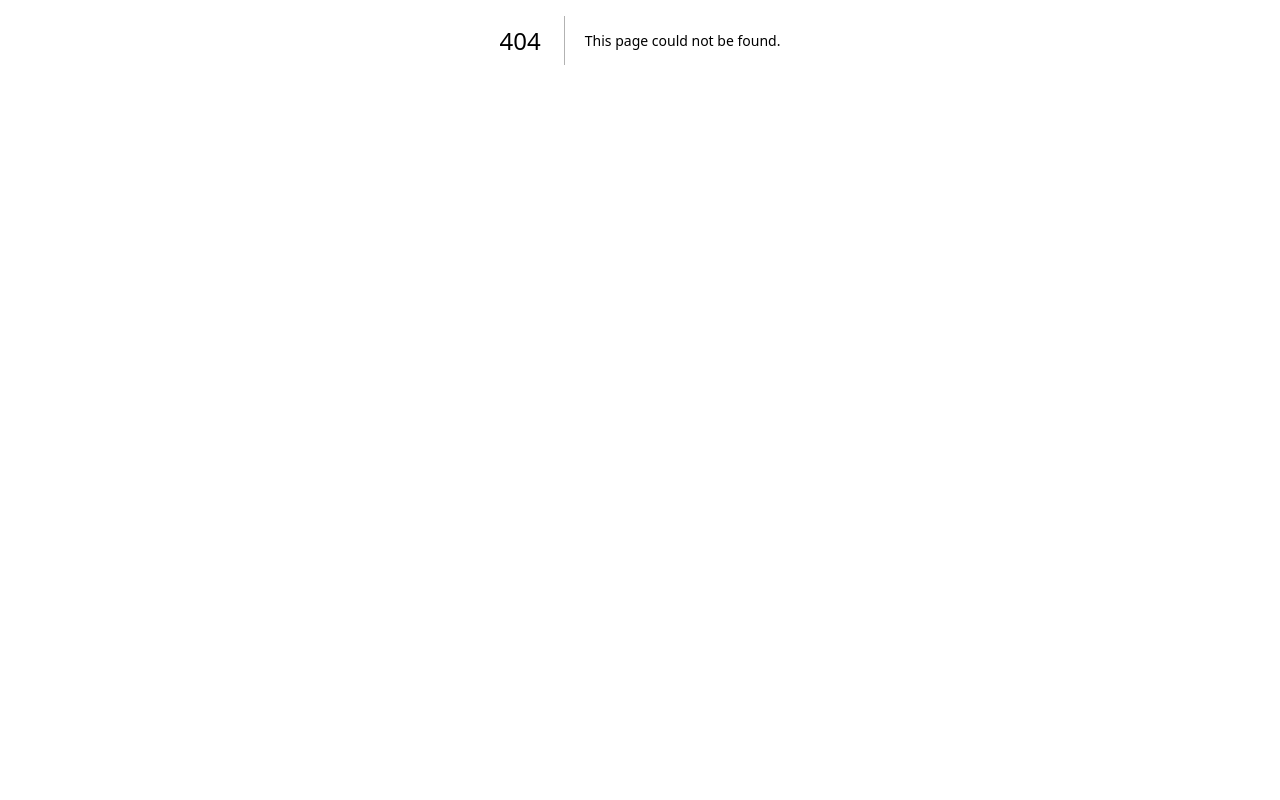
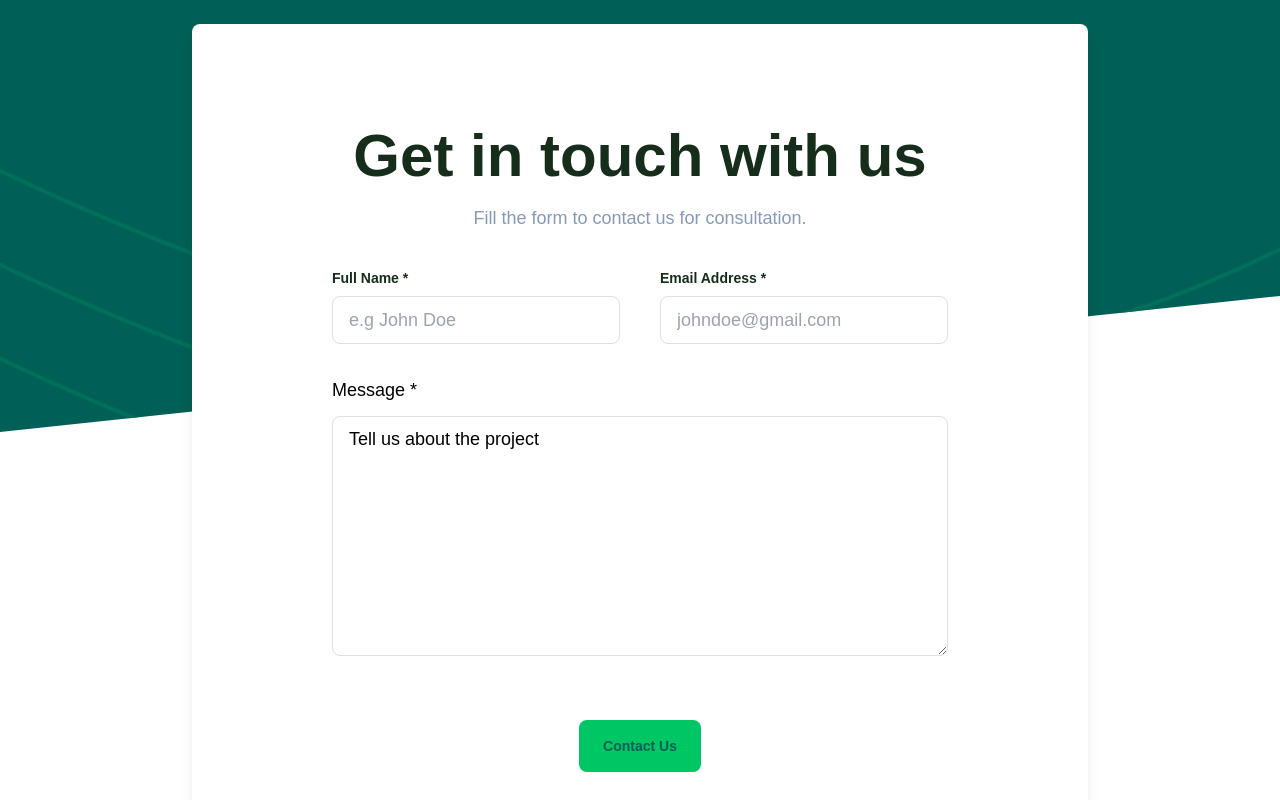
Before and after one commit to King-Mikaelson/VARSCON-FREELANCE, a Next.js app: page /contactUs in a window 1280 px wide. Before the commit this address had no page. Shown: the part 360-1160 px from the top of the page. Before the commit the page ends 800 px from the top, so only its background shows below. Built offline with nearby package versions, Linux system fonts and the light colour scheme.

Commit message:
finished up desktop

```diff
--- a/src/components/NavBar/index.jsx
+++ b/src/components/NavBar/index.jsx
@@ -14,10 +14,10 @@ import mobileLogo from "../../../public/mobileLogo.png";
 
 function NavBar() {
   const navigation = [
-    { name: "Home", href: "#first-section", current: true },
+    { name: "Home", href: "/", current: true },
     { name: "About", href: "#second-section", current: false },
     { name: "Services", href: "#third-section", current: false },
-    { name: "Contact", href: "#fourth-section", current: false },
+    { name: "Contact", href: "contactUs", current: false },
     { name: "Blog", href: "#fourth-section", current: false },
   ];
   const [open, setOpen] = useState(false);
--- /dev/null
+++ b/src/components/contact/index.jsx
@@ -0,0 +1,73 @@
+import Image from "next/image";
+import bgPic from "../../../public/bgPic.png";
+import { BsArrowRightShort } from "react-icons/bs";
+
+function Contact() {
+  return (
+    <main className="relative flex-col flex justify-center  w-full mt-12 ">
+      <div className=" h-[100vh] pb-20 lg:pb-0 lg:pt-28  pt-14 clip-your-needful-style  flex  flex-col items-center relative bg-[#005F56] w-full ">
+        <h1 className="font-DMSans font-bold  lg:leading-[4.5rem] pb-2  text-[#C9FCCF] lg:text-[3.75rem] text-4xl text-center flex tracking-wide">
+          Contact Us
+        </h1>
+
+        <h2 className="font-DMSans font-normal py-3 text-[#E0E0E0] text-lg text-center lg:w-[58ch]">
+          We will like to hear from you and learn about ways our services can
+          provide for your business needs.{" "}
+        </h2>
+        <div className="hidden md:block absolute z-10 top-24  bg-[url(/Vector2.png)] h-[50rem] w-full bg-center bg-cover bg-no-repeat"></div>
+      </div>
+
+      <div className="xl:mt-[-29rem] lg:mt-[-29rem] flex flex-col gap-5 px-4 lg:px-20 xl:px-48 z-100 relative">
+        <div className=" py-1 bg-white md:pt-24 lg:px-3 rounded-lg shadow-lg  flex justify-center items-center flex-col">
+          <h2 className="font-DMSans font-bold  lg:leading-[4.5rem] pb-2  text-[#162D1B] lg:text-[3.75rem] text-4xl text-center">
+            Get in touch with us
+          </h2>
+          <h3 className="font-DMSans font-normal py-1 text-[#869AB8] text-lg text-center">
+            Fill the form to contact us for consultation.
+          </h3>
+          <form className="font-DMSans font-normal py-5 md:py-8 text-lg justify-center items-center">
+            <div className="flex justify-between gap-10  w-full">
+              <div className="flex gap-2 flex-col w-full">
+                <p className="text-[#162D1B] font-DMSans font-bold text-sm">
+                  Full Name *
+                </p>
+                <input
+                  className="lg:w-[18rem] w-full h-12 border border-[#E0E0E0] rounded-lg px-4 py-2 focus:outline-none focus:ring-2 focus:ring-[#005F56] focus:border-transparent"
+                  type="text"
+                  placeholder="e.g John Doe"
+                />
+              </div>
+              <div className="flex gap-2 flex-col w-full">
+                <p className="text-[#162D1B] font-DMSans font-bold text-sm">
+                  Email Address *
+                </p>
+                <input
+                  className="lg:w-[18rem] w-full h-12 border border-[#E0E0E0] rounded-lg px-4 py-2 focus:outline-none focus:ring-2 focus:ring-[#005F56] focus:border-transparent"
+                  type="text"
+                  placeholder="johndoe@gmail.com"
+                />
+              </div>
+            </div>
+            <label className="flex gap-3 flex-col py-8">
+            Message *
+              <textarea
+                name="postContent"
+                defaultValue="Tell us about the project"
+                rows={4}
+                cols={40}
+                className="w-full h-32 lg:h-60 border border-[#E0E0E0] rounded-lg px-4 py-2 focus:outline-none focus:ring-2 focus:ring-[#005F56] focus:border-transparent"
+              />
+            </label>{" "}
+            <button className="flex w-fit  bg-[#00C664] rounded-lg py-2 md:py-4 px-6 mx-auto my-8 items-center">
+              <p className="font-DMSans font-bold  text-[#005F56] text-sm text-center ">
+                Contact Us
+              </p>
+            </button>
+          </form>
+        </div>
+      </div>
+    </main>
+  );
+}
+
+export default Contact;
--- a/src/components/cta/index.jsx
+++ b/src/components/cta/index.jsx
@@ -1,10 +1,4 @@
 import Image from "next/image";
-import download from "../../../public/download.png";
-import marketList from "../../../public/marketList.png";
-import goMarket from "../../../public/goMarket.png";
-import voya from "../../../public/voya.png";
-import myNada from "../../../public/myNada.png";
-import eMenu from "../../../public/eMenu.png";
 import { BsArrowRightShort } from "react-icons/bs";
 import testominal from "../../../public/testominal.png";
 
--- a/src/pages/_document.js
+++ b/src/pages/_document.js
@@ -1,11 +1,15 @@
-import { Html, Head, Main, NextScript } from 'next/document'
+import { Html, Head, Main, NextScript } from 'next/document';
+import NavBar from '@/components/NavBar';
+import Footer from '@/components/footer';
 
 export default function Document() {
   return (
     <Html lang="en">
       <Head />
       <body>
+        <NavBar/>
         <Main />
+        <Footer/>
         <NextScript />
       </body>
     </Html>
--- /dev/null
+++ b/src/pages/contactUs/index.js
@@ -0,0 +1,12 @@
+import Contact from "@/components/contact"
+import { useRouter } from "next/router"
+function ContactUs() {
+    const router = useRouter()
+  return (
+    <div>
+    <Contact/>
+    </div>
+  )
+}
+
+export default ContactUs
--- a/src/pages/index.js
+++ b/src/pages/index.js
@@ -1,6 +1,4 @@
-import NavBar from '@/components/NavBar';
 import Cta from '@/components/cta';
-import Footer from '@/components/footer';
 import Hero from '@/components/hero';
 import Portofolio from '@/components/portofolio';
 import Carousel from '@/components/swiper';
@@ -19,12 +17,10 @@ export default function Home() {
         <meta charSet="utf-8"></meta>
         <link rel="icon" href="/favicon.ico"></link>
      </Head>
-      <NavBar/>
       <Hero/>
       <Carousel/>
       <Portofolio/>
       <Cta/>
-      <Footer/>
     </main>
   )
 }
```
